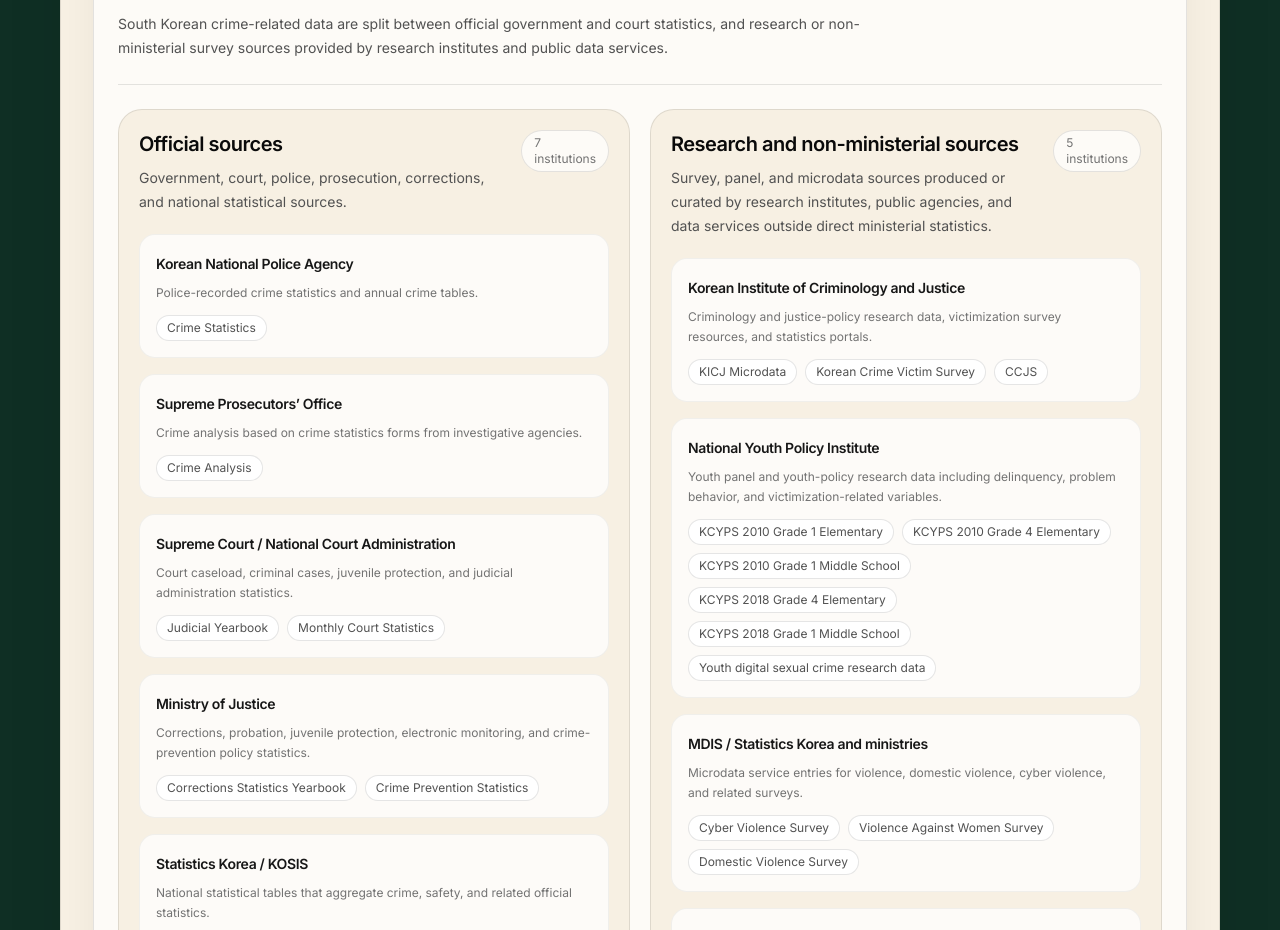
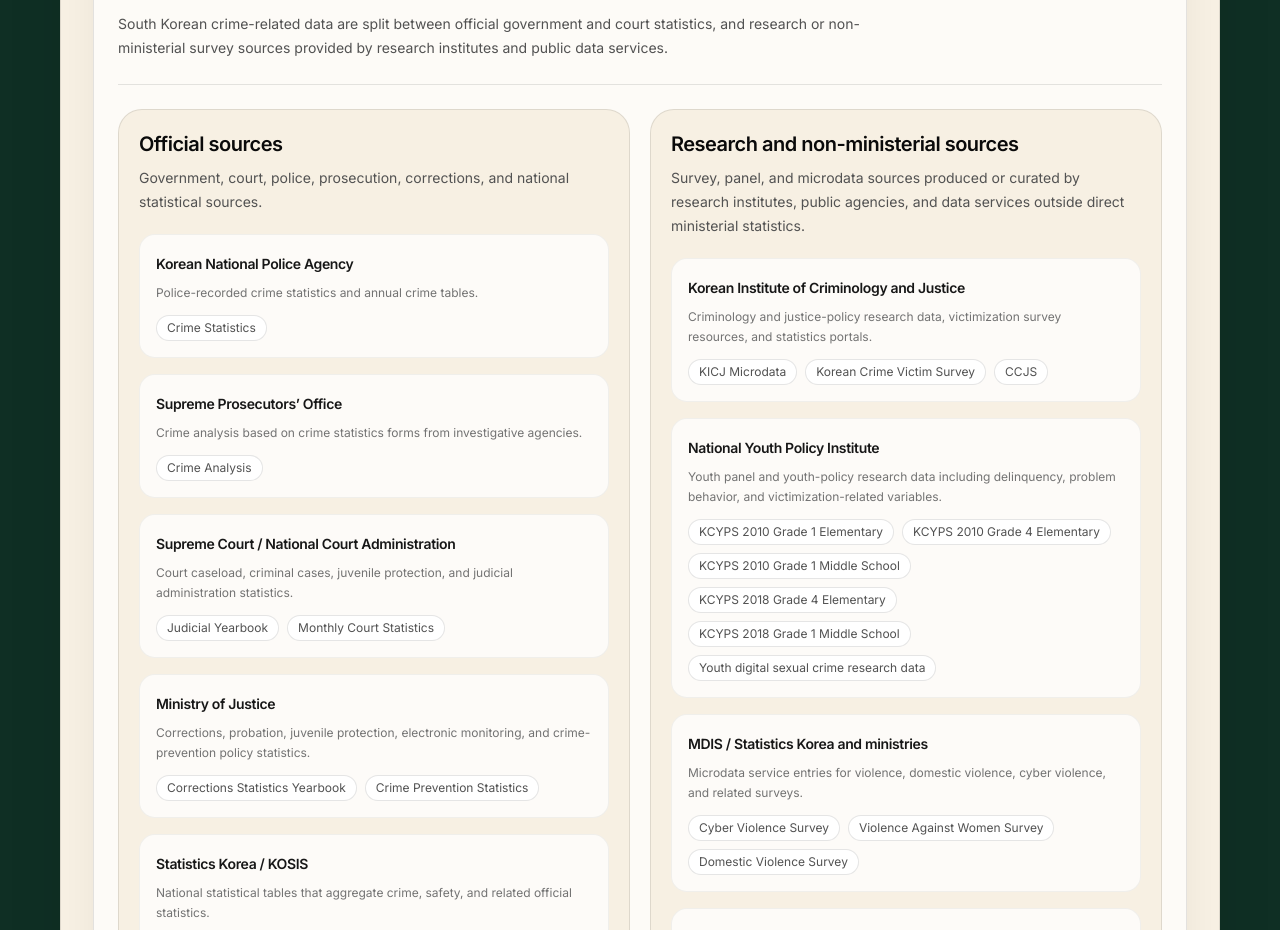
Before and after one commit to dain-13/global-crime-data-archive, a React (Vite) app: page / in a window 1280 px wide. Shown: the part 3220-4150 px from the top of the page. Built offline with nearby package versions, Linux system fonts and the light colour scheme.

Commit message:
Update App.jsx

```diff
--- a/src/App.jsx
+++ b/src/App.jsx
@@ -649,9 +649,6 @@
                       {language === 'en' ? group.description_en : group.description_ko}
                     </p>
                   </div>
-                  <span className="rounded-full border border-black/10 bg-white/70 px-3 py-1 text-xs text-neutral-500">
-                    {group.institutions.length} {language === 'en' ? 'institutions' : '기관'}
-                  </span>
                 </div>
 
                 <div className="mt-5 space-y-4">
```
